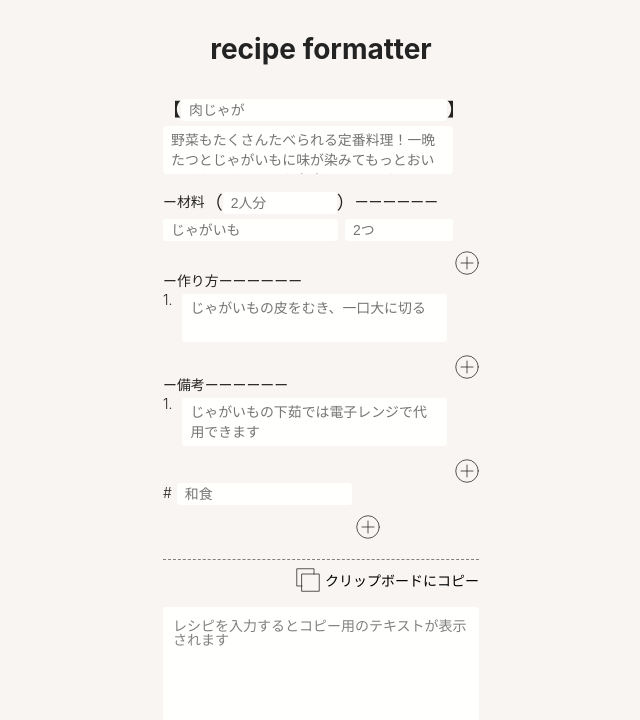
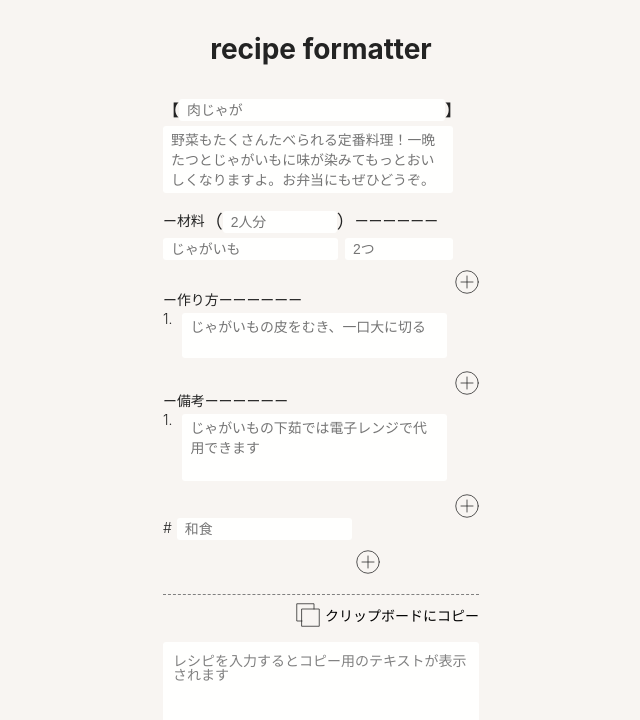
Before and after one commit to YukiAmakawa/RecipeFormatter, a Vue app: page / in a window 1280 px wide. Shown: the top 720 px of the page, without its empty margins (319-959 px from the left). Built offline with nearby package versions, Linux system fonts and the light colour scheme; the HTML template or start-up script is replaced by a standard one.

Commit message:
fix: textareaの高さをpropsで変更できるようにした

```diff
--- a/src/components/atoms/AppTextarea.vue
+++ b/src/components/atoms/AppTextarea.vue
@@ -3,7 +3,8 @@
       textarea.text-input(
         :placeholder="placeholder"
         v-model="text"
-        :row="row"
+        :row="rowNum"
+        :class="textareaClass"
       )
 </template>
 <script lang="ts">
@@ -14,9 +15,9 @@ export default Vue.extend({
       type: String,
       default: ""
     },
-    row: {
-      type: Number,
-      default: 2
+    rowNum: {
+      type: String,
+      default: "2"
     },
     value: {
       type: String,
@@ -24,6 +25,9 @@ export default Vue.extend({
     }
   },
   computed: {
+    textareaClass(): string {
+      return `textarea-${this.rowNum}`;
+    },
     text: {
       get(): string {
         return this.value;
@@ -41,10 +45,15 @@ export default Vue.extend({
   .text-input {
     width: 100%;
     background: #fffffe;
-    height: 48px;
     padding: 3px 8px;
     border-radius: 3px;
     resize: none;
   }
+  .textarea-2 {
+    height: calc(1.4rem * 2);
+  }
+  .textarea-3 {
+    height: calc(1.4rem * 3);
+  }
 }
 </style>
--- a/src/components/molecules/MemoItem.vue
+++ b/src/components/molecules/MemoItem.vue
@@ -7,6 +7,7 @@
         app-textarea.description(
           placeholder="じゃがいもの下茹では電子レンジで代用できます"
           v-model="memo.description"
+          rowNum=3
         )
         i.icon(v-if="!isFirstItem")
           close-icon(@click="onDeleteItem")
--- a/src/components/molecules/RecipeTitle.vue
+++ b/src/components/molecules/RecipeTitle.vue
@@ -11,6 +11,7 @@
       span 】
     app-textarea.description(
       placeholder="野菜もたくさんたべられる定番料理！一晩たつとじゃがいもに味が染みてもっとおいしくなりますよ。お弁当にもぜひどうぞ。"
+      rowNum=3
       v-model="recipeItem.description"
       @input="onChangeRecipeTitle"
     )
@@ -61,7 +62,7 @@ export default Vue.extend({
   width: 100%;
   .title-wrap {
     span {
-      font-size: 18px;
+      font-size: $default;
     }
     .title {
       max-width: calc(100% - 50px);
--- a/src/components/molecules/StepItem.vue
+++ b/src/components/molecules/StepItem.vue
@@ -7,6 +7,7 @@
         app-textarea.description(
           placeholder="じゃがいもの皮をむき、一口大に切る"
           v-model="step.description"
+          rowNum=2
         )
         i.icon(v-if="!isFirstItem")
           close-icon(@click="onDeleteItem")
```
